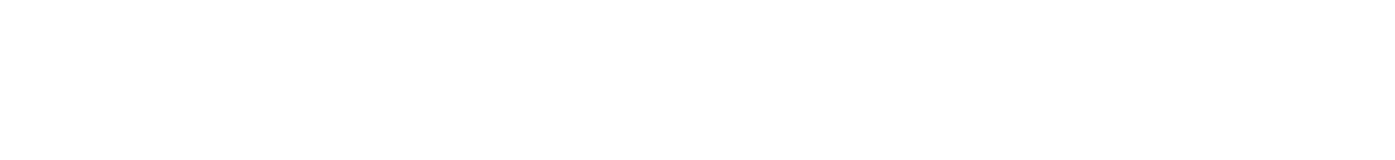
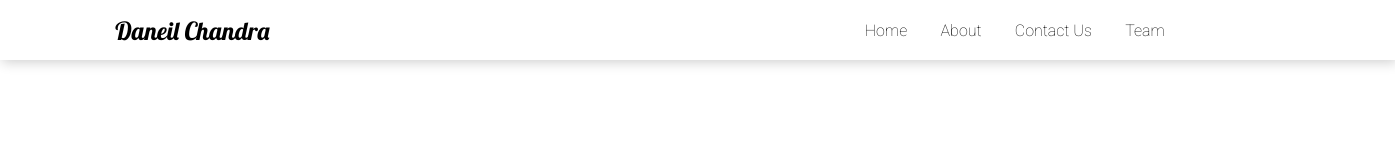
Before and after one commit to mahezx/tugas_webportofolio, a plain HTML site: page index.html in a window 1280 px wide. Shown: the whole page, 1395 px wide, since content can reach past the window. Drawn offline with Linux system fonts and the light colour scheme.

Commit message:
menambahkan navbar

```diff
--- a/css/style.css
+++ b/css/style.css
@@ -0,0 +1,36 @@
+body{
+    margin: 0;
+    padding: 0;
+    font-family: 'Roboto', sans-serif; ;
+}
+
+.navbar{
+    width: 100%;
+    height: 60px;
+    box-shadow: 2px 2px 12px rgba(0,0,0, 0.2);
+    display: flex;
+    align-items: center;
+    padding-left: 9%;
+}
+
+.navbar p{
+    font-size: 25px;
+    font-family: 'Lobster', cursive;
+}
+
+.nav-link{
+    display: flex;
+    width: 300px;
+    justify-content: space-between;
+    position: absolute;
+    right: 9%;
+}
+
+.nav-link a{
+    text-decoration: none;
+    color: black;
+}
+
+.nav-link a:hover{
+    color: dfe6e9;
+}
--- a/index.html
+++ b/index.html
@@ -8,8 +8,32 @@
 
     <!-- link css -->
     <link rel="stylesheet" href="css/style.css">
+
+    <!-- font roboto -->
+    <link rel="preconnect" href="https://fonts.googleapis.com">
+    <link rel="preconnect" href="https://fonts.gstatic.com" crossorigin>
+    <link href="https://fonts.googleapis.com/css2?family=Roboto:wght@100&display=swap" rel="stylesheet">
+
+    <!-- font lobster -->
+    <link rel="preconnect" href="https://fonts.googleapis.com">
+    <link rel="preconnect" href="https://fonts.gstatic.com" crossorigin>
+    <link href="https://fonts.googleapis.com/css2?family=Lobster&display=swap" rel="stylesheet">
+
+
 </head>
 <body>
 
+    <!-- navbar -->
+    <div class="navbar">
+        <p>Daneil Chandra</p>
+
+        <div class="nav-link">
+            <div><a href="http://">Home</a></div>
+            <div><a href="http://">About</a></div>
+            <div><a href="http://">Contact Us</a></div>
+            <div><a href="http://">Team</a></div>
+        </div>
+    </div>
+
 </body>
 </html>
```
